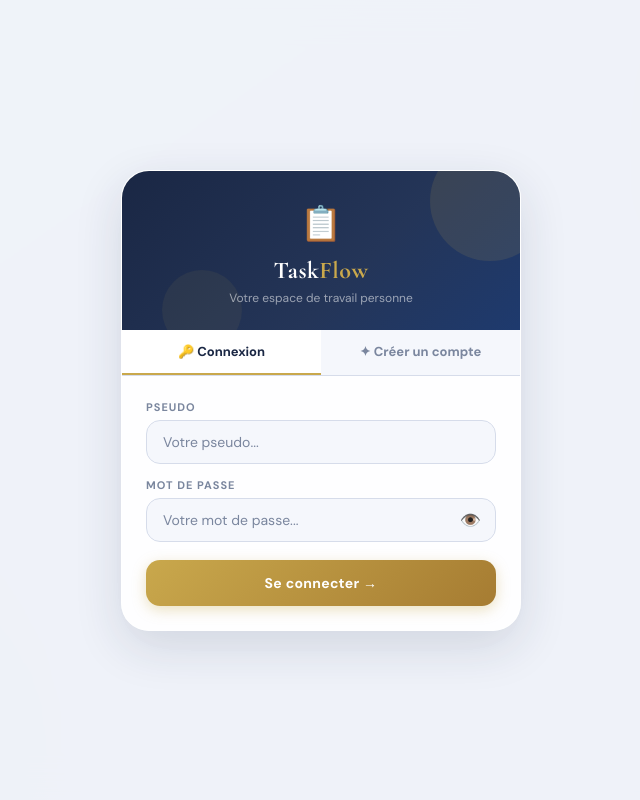
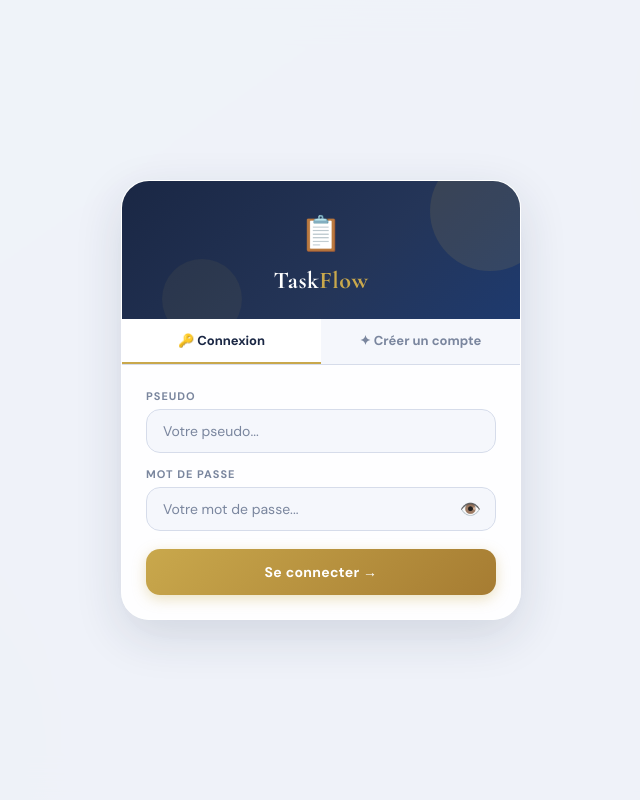
Before and after one commit to amal4567/devops-project, a Flask app: page / in a window 1280 px wide. Shown: the whole page, without its empty margins (319-959 px from the left). Run offline with Flask 3, Linux system fonts and the light colour scheme.

Commit message:
modifier fichier html

```diff
--- a/templates/todo.html
+++ b/templates/todo.html
@@ -1136,7 +1136,6 @@
         <div class="auth-header">
           <span class="auth-logo">📋</span>
           <div class="auth-title">Task<span>Flow</span></div>
-          <div class="auth-sub">Votre espace de travail personne</div>
         </div>
         <div class="auth-tabs">
           <button
```
